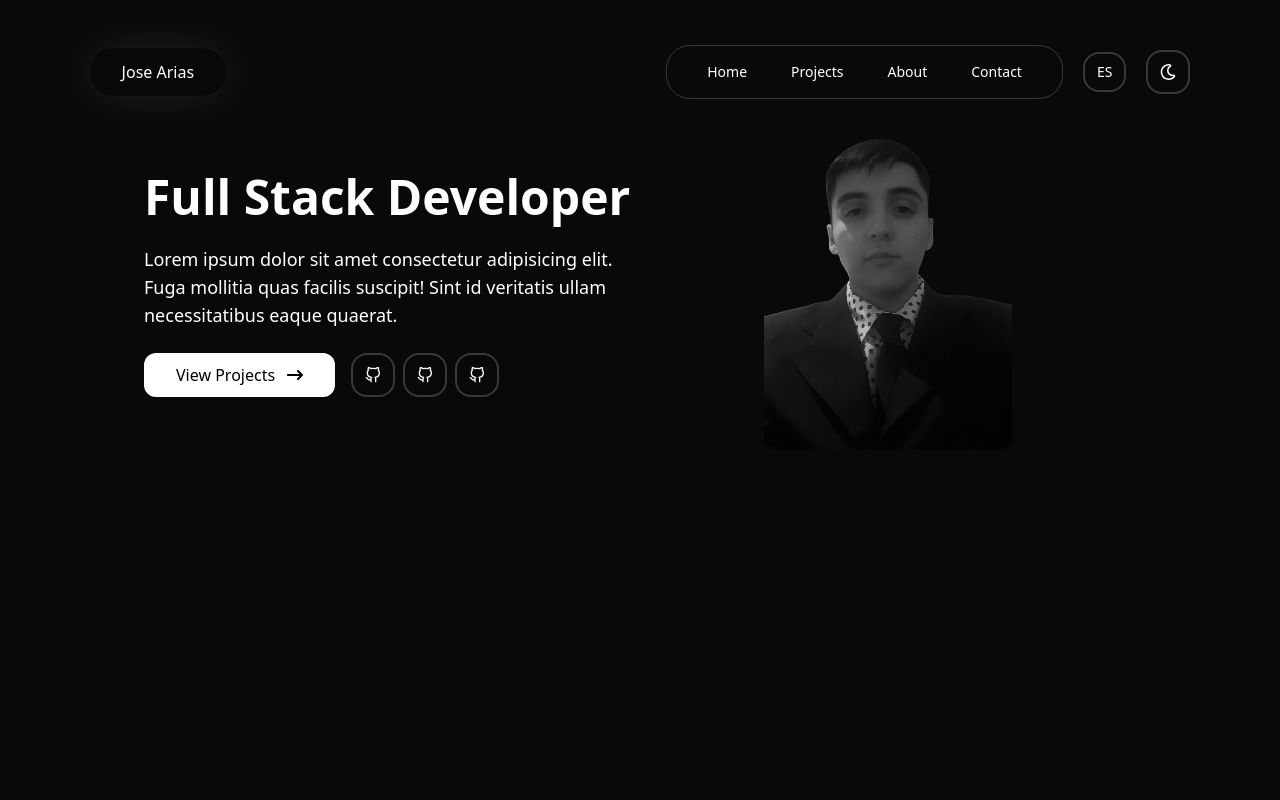
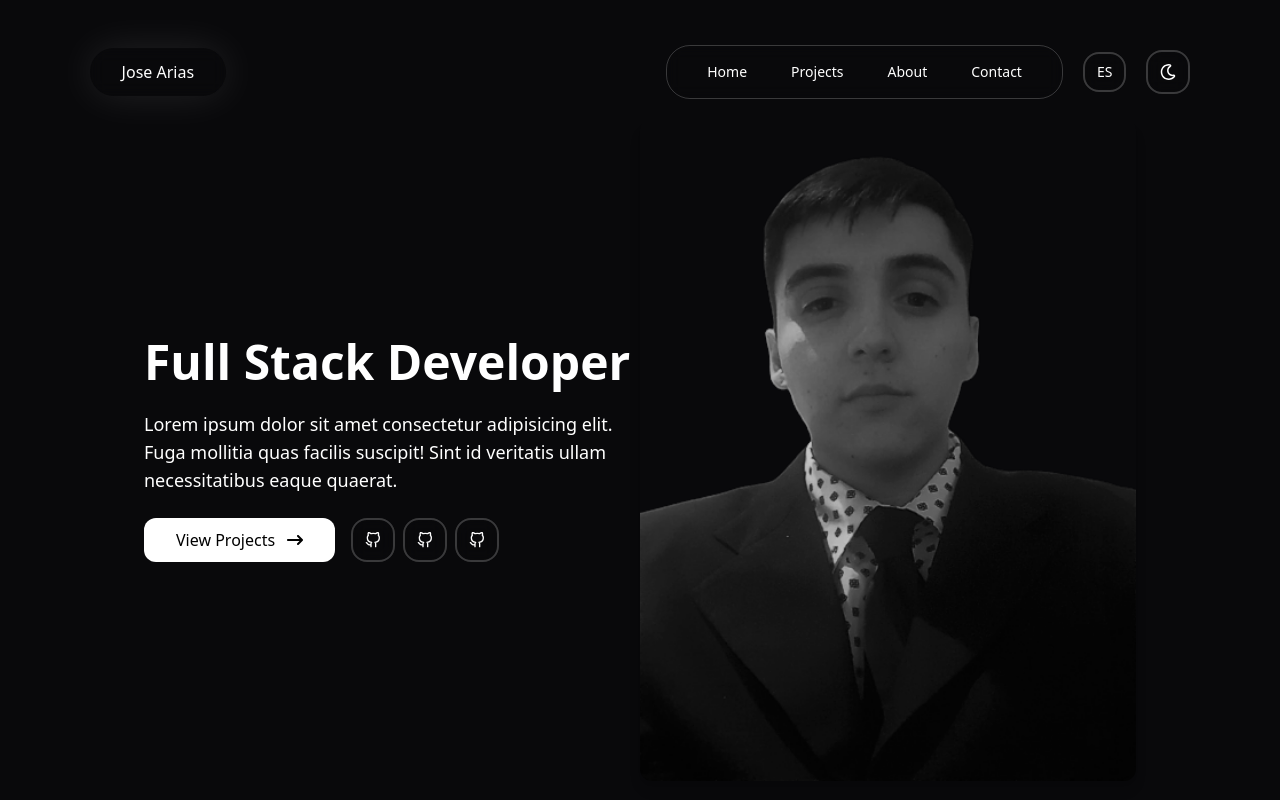
Before and after one commit to jooseariias/ports, a React (Vite) app: page / in a window 1280 px wide. Shown: the top 800 px of the page. Built offline with nearby package versions, Linux system fonts and the light colour scheme; a web font is replaced by a local one.

Commit message:
Actualizar estilos en el componente Main y añadir animación al botón de proyectos

```diff
--- a/src/Components/Main.jsx
+++ b/src/Components/Main.jsx
@@ -18,7 +18,7 @@ export default function Main() {
           <div className="flex flex-wrap gap-4 mt-6 justify-center lg:justify-start">
             <button className="bg-white flex hover:cursor-pointer text-sm items-center px-6 py-2 rounded-xl hover:bg-gray-300 group transition-all duration-300 sm:text-base md:px-8">
               View Projects
-              <FaArrowRightLong className="ml-2 sm:ml-3 transition-transform duration-300 group-hover:translate-x-2" />
+              <FaArrowRightLong className="ml-2 sm:ml-3 animate-pulse transition-transform duration-300 group-hover:translate-x-2" />
             </button>
             <div className="flex gap-2">
               {[...Array(3)].map((_, index) => (
@@ -32,13 +32,13 @@ export default function Main() {
             </div>
           </div>
         </div>
-        <div className="mt-8 sm:mt-10 md:mt-12 lg:mt-0 lg:w-1/2">
-          <img
-            src={Image}
-            alt="foto jose arias"
-            className="w-full rounded-xl sm:w-2/3 md:w-1/2 mx-auto"
-          />
-        </div>
+        <div className="mt-12 lg:mt-0 lg:w-1/2 flex justify-center lg:justify-end">
+        <img
+          src={Image}
+          alt="foto jose arias"
+          className="w-4/5 sm:w-3/4 md:w-/3 lg:w-full  rounded-xl shadow-lg"
+        />
+      </div>
       </div>
     </div>
   );
```
